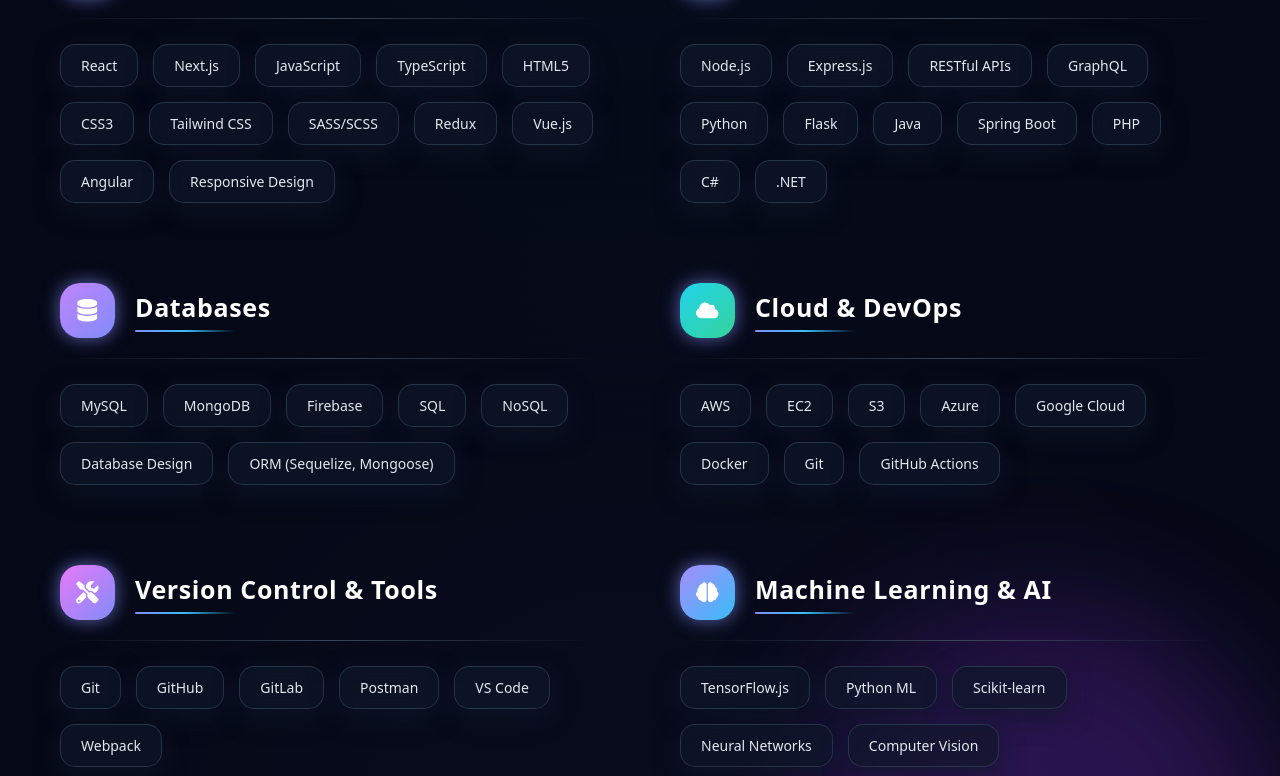
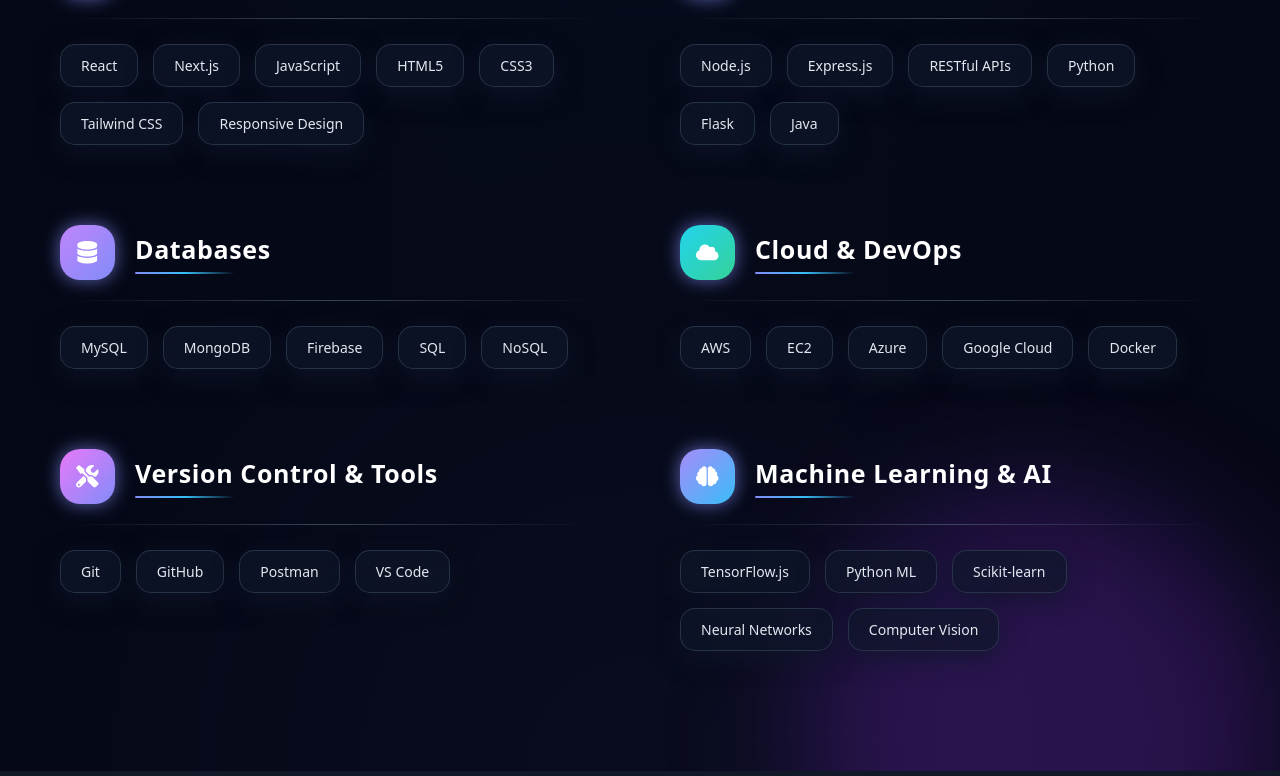
Before and after one commit to Ravi8855/ravi_portfolio, a React (Vite) app in the folder frontend/: page / in a window 1280 px wide. Shown: the part 2224-3000 px from the top of the page. Built offline with nearby package versions, Linux system fonts and the light colour scheme; no server answers.

Commit message:
fix: modfied the skilas use real sleep logs

```diff
--- a/frontend/src/components/Skills.jsx
+++ b/frontend/src/components/Skills.jsx
@@ -18,14 +18,9 @@
       "React",
       "Next.js",
       "JavaScript",
-      "TypeScript",
       "HTML5",
       "CSS3",
       "Tailwind CSS",
-      "SASS/SCSS",
-      "Redux",
-      "Vue.js",
-      "Angular",
       "Responsive Design",
     ],
   },
@@ -37,14 +32,9 @@
       "Node.js",
       "Express.js",
       "RESTful APIs",
-      "GraphQL",
       "Python",
       "Flask",
       "Java",
-      "Spring Boot",
-      "PHP",
-      "C#",
-      ".NET",
     ],
   },
   {
@@ -57,8 +47,6 @@
       "Firebase",
       "SQL",
       "NoSQL",
-      "Database Design",
-      "ORM (Sequelize, Mongoose)",
     ],
   },
   {
@@ -68,12 +56,9 @@
     skills: [
       "AWS",
       "EC2",
-      "S3",
       "Azure",
       "Google Cloud",
-      "Docker",,
-      "Git",
-      "GitHub Actions",
+      "Docker",
     ],
   },
   {
@@ -83,10 +68,8 @@
     skills: [
       "Git",
       "GitHub",
-      "GitLab",
       "Postman",
       "VS Code",
-      "Webpack",
     ],
   },
   {
```
